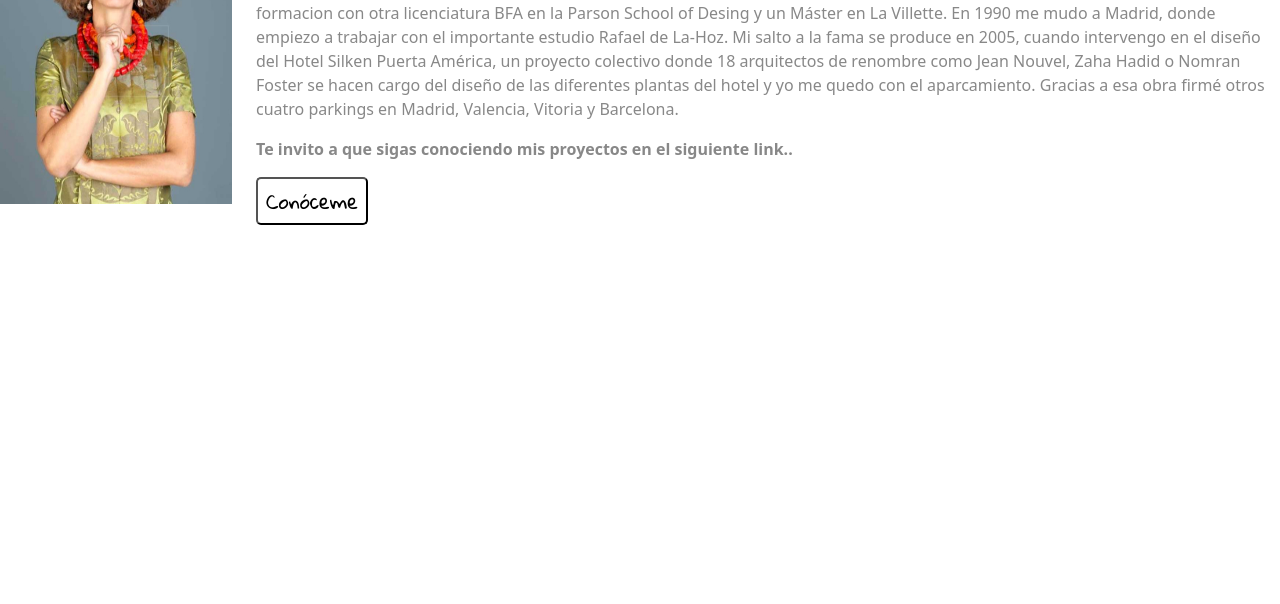
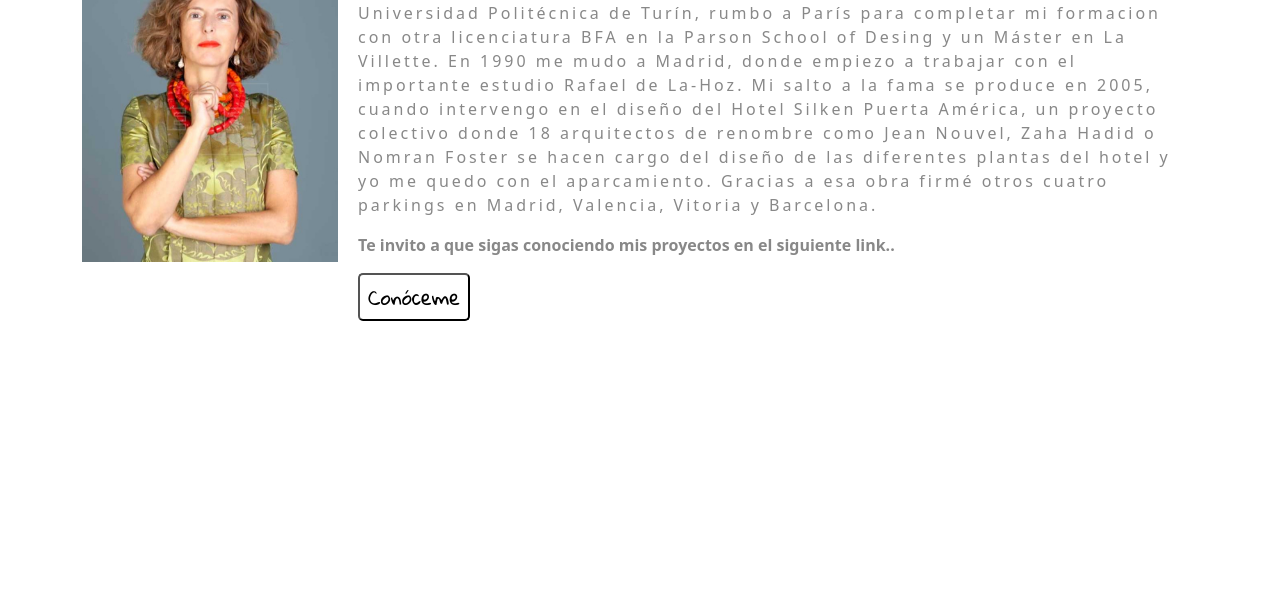
Before and after one commit to magali-china/Proyecto-ticmas, a website: page index.html in a window 1280 px wide. Shown: the part 196-800 px from the top of the page. Drawn offline with nearby package versions, Linux system fonts and the light colour scheme.

Commit message:
Entrega final

```diff
--- a/index.html
+++ b/index.html
@@ -38,7 +38,7 @@
           </nav>
     </header>
     <br>
-      <div class="row">
+      <div class="container">
         <img src="img/teresa-sapey.jpg" alt="foto de perfil" class="teresa-imagen">
         <div class="col">
           <h4>Hola mi nombre es </h4>
--- a/style.css
+++ b/style.css
@@ -83,5 +83,9 @@ h5{
 }
 
 .texto-index{
+    letter-spacing: 3px;
+}
 
+.col{
+    padding-left: 20px;
 }
```
